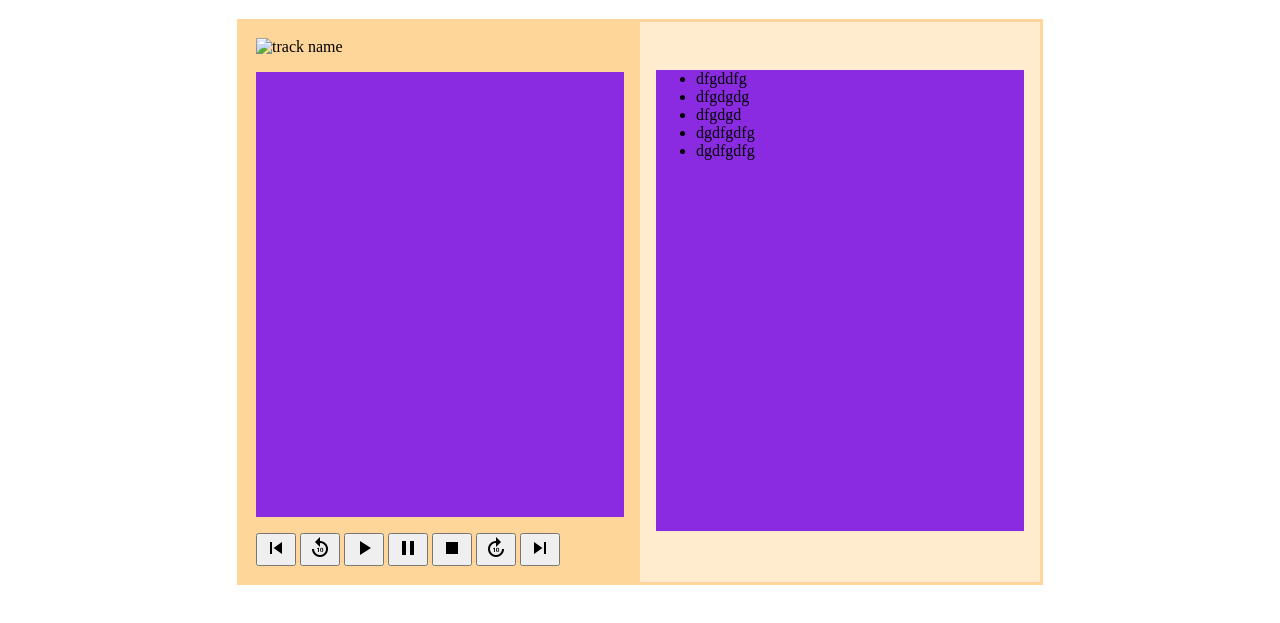
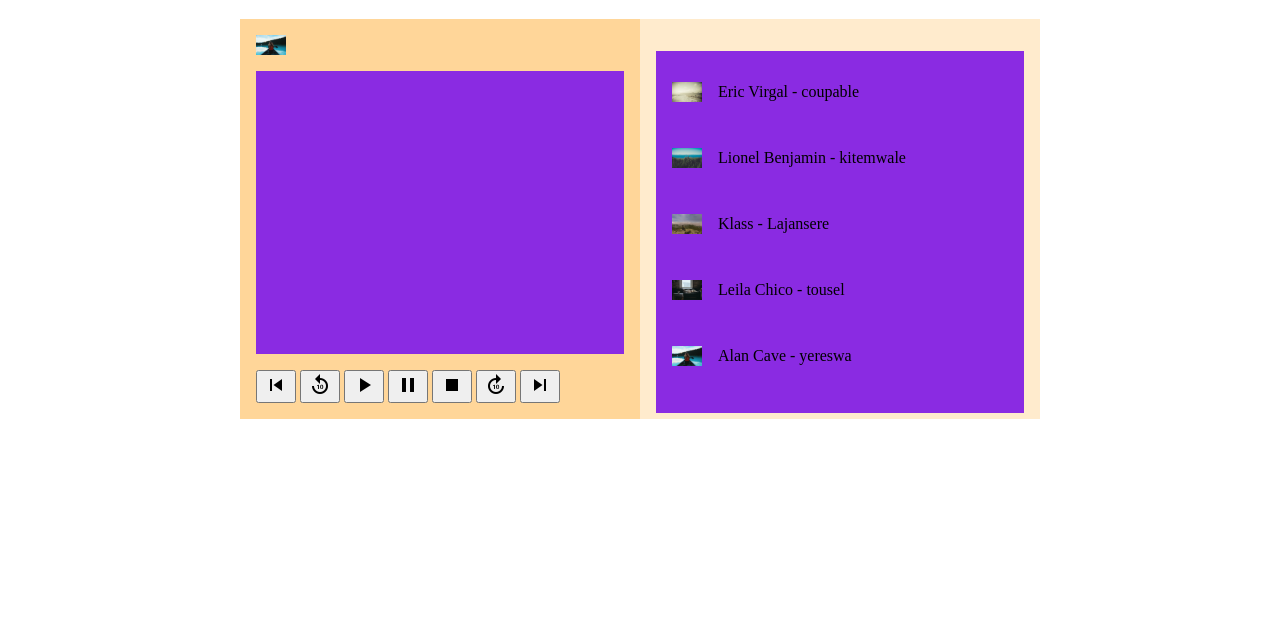
Before and after one commit to adam0457/mad9022-media-hybrid, a plain HTML site: page index.html in a window 1280 px wide. Shown: the part 61-684 px from the top of the page. Drawn offline with Linux system fonts and the light colour scheme.

Commit message:
Add the files in the media folder

```diff
--- a/css/main.css
+++ b/css/main.css
@@ -4,8 +4,8 @@ html {
 
 main {
   display: grid;
-  border: .20rem solid hsl(36,100%,80%);
-  height: 70vh;
+  grid-template-rows: 25rem;
+  height: 50rem;
   max-width: 50rem;
   margin: 0 auto;
 }
@@ -30,10 +30,32 @@ main {
 
 }
 
+.thumbnail {
+  width: 100%;
+  max-width: 30px;
+}
+
+ul {
+  list-style-type: none;
+  margin: 0;
+  padding: 1rem;
+}
+
+li {
+  padding:;
+  display:flex;
+  justify-content: start;
+  gap:1rem;
+  margin-bottom: 1rem;
+}
+
+li .thumbnail{
+  align-self:center;
+}
+
 .playlist-wrap {
   background-color: blueviolet;
-  width: 100%;
-  height:90%;
+  overflow: auto;
 }
 
 @media only screen and (min-width:50em) {
--- a/index.html
+++ b/index.html
@@ -16,11 +16,11 @@
       <section id="player-area">
           <!-- <div id="player" class="is-playing"> -->
             <!-- <div id="visual"> -->
-              <img src="./media/thumbnail.jpg" alt="track name" />
+              <img class="thumbnail" src="./media/yereswa.jpg" alt="track name" />
               <div id="audio-animation">  </div>
             <!-- </div> -->
             <div id="controls">
-              <!-- all the buttons go here -->
+
               <button id="btn-skip-previous" class="buttons">
                 <span class="material-icons"> skip_previous </span>
               </button>
@@ -55,14 +55,38 @@
       <section id="playlist-area">
         <div class="playlist-wrap">
           <ul class="list">
-            <li>dfgddfg</li>
-            <li>dfgdgdg</li>
-            <li>dfgdgd</li>
-            <li>dgdfgdfg</li>
-            <li>dgdfgdfg</li>
+            <li>
+              <img class="thumbnail" src="./media/coupable.jpg" alt="track name" />
+              <p>Eric Virgal - coupable</p>
+            </li>
+            <li>
+              <img class="thumbnail" src="./media/kitemwale.jpg" alt="track name" />
+              <p>Lionel Benjamin - kitemwale</p>
+            </li>
+            <li><img class="thumbnail" src="./media/lajansere.jpg" alt="track name" />
+              <p>Klass - Lajansere</p>
+            </li>
+            <li>
+              <img class="thumbnail" src="./media/tousel.jpg" alt="track name" />
+              <p>Leila Chico - tousel</p>
+            </li>
+            <li>
+              <img class="thumbnail" src="./media/yereswa.jpg" alt="track name" />
+              <p>Alan Cave - yereswa</p>
+            </li>
           </ul>
         </div>
       </section>
   </main>
 </body>
 </html>
+
+<!--
+  The images I've used as thumbnails are from the unsplash website.
+    I associate an image to each track (that has nothing to do with the song, it's just for the assignment)
+    coupable - The Crowded sand beach has been published by Tina Rataj on September, 2013.
+    kitemwale - The evergreen forest by the lake has been published by Paul Jarvis on June, 2013.
+    lajansere - The woman hiking with a dog was published by Vladimir Kudinov on March 27, 2015.
+    tousel -  The woman lying on the sofa was published by Benjamin Combs on August 7, 2015.
+    yereswa - The woman riding on boat was published by Roberto Nickson on November 26, 2015.
+ -->
```
Also changed, not shown: media/coupable.jpg (added), media/kitemwale.jpg (added), media/lajansere.jpg (added), media/tousel.jpg (added), media/yereswa.jpg (added), 5 other files.
